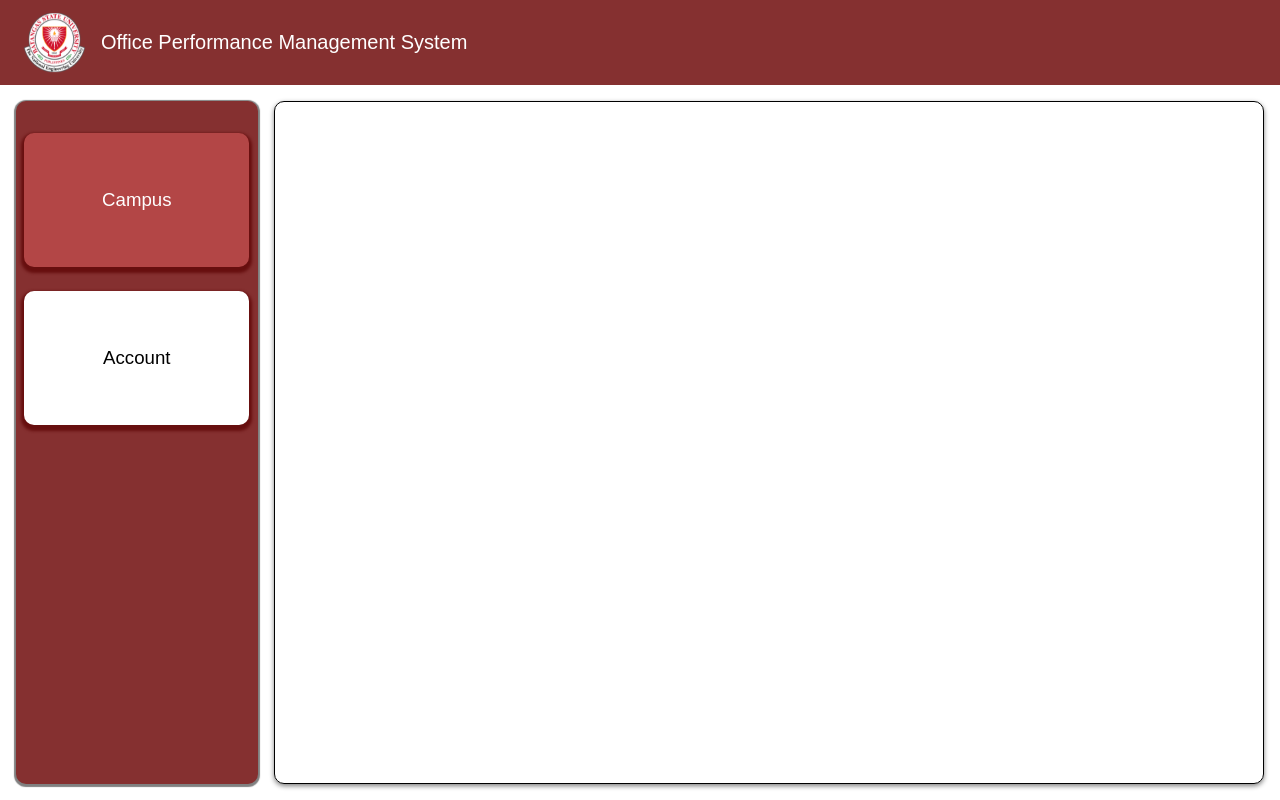
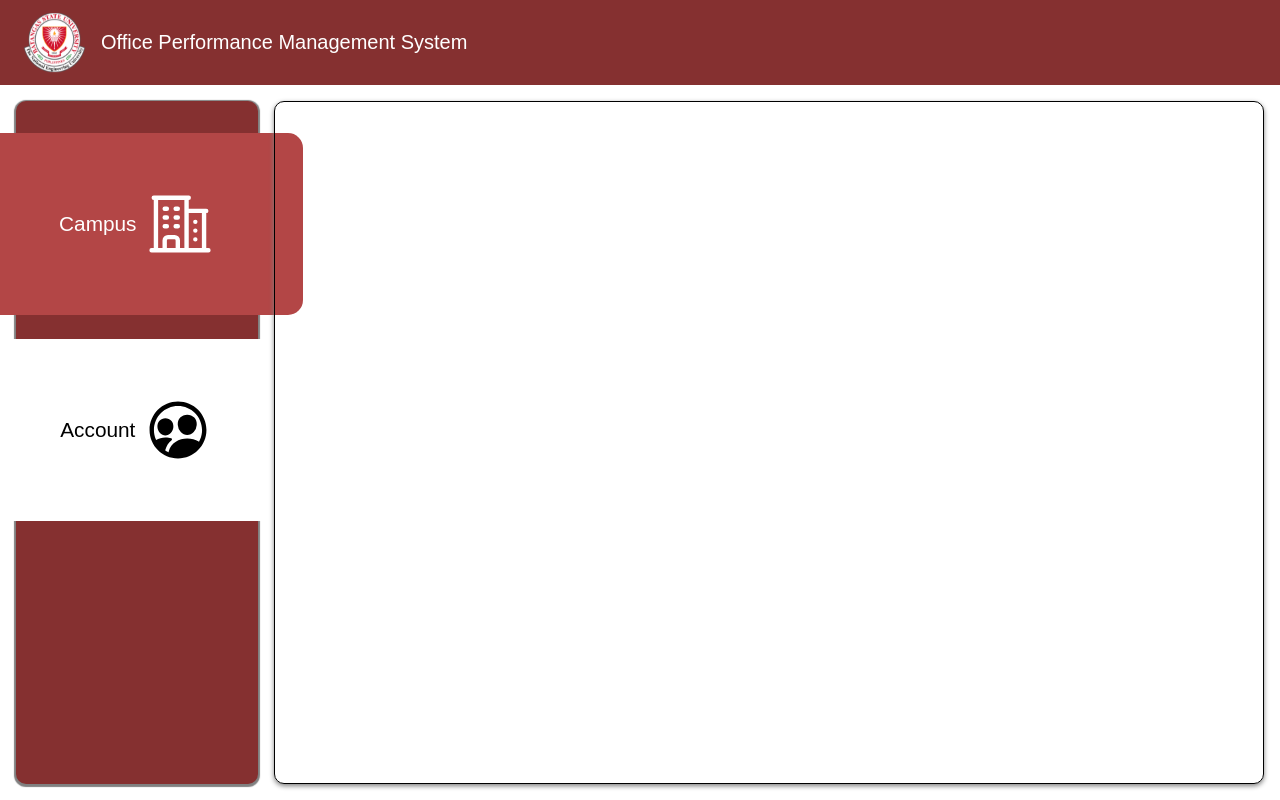
Before and after one commit to Sanjero20/bsu-opcr-frontend, a React (Vite) app: page /admin in a window 1280 px wide. Built offline with nearby package versions, Linux system fonts and the light colour scheme.

Commit message:
add icons in Admin sidebar buttons

```diff
--- a/src/pages/admin/Admin.jsx
+++ b/src/pages/admin/Admin.jsx
@@ -6,14 +6,26 @@ import {
     Selection
 } from './Admin.styled';
 
+import { HiOutlineBuildingOffice2 } from 'react-icons/hi2';
+import {IoPeopleCircleOutline} from 'react-icons/io5'
+
 const Admin = () => {
     return (
         <Separator>
             <Selection>
-                <CampusButton>Campus</CampusButton>
-                <AccountButton>Account</AccountButton>
+                <CampusButton>
+                    Campus <HiOutlineBuildingOffice2 size={70}/>
+
+
+                </CampusButton>
+
+                <AccountButton>
+                    Account <IoPeopleCircleOutline size={70}/>
+
+                </AccountButton>
             </Selection>
             <ContentHolder>
+
             </ContentHolder>
         </Separator>
     );
--- a/src/pages/admin/Admin.styled.jsx
+++ b/src/pages/admin/Admin.styled.jsx
@@ -1,5 +1,6 @@
 import styled from 'styled-components';
 import theme from '../../styles/theme';
+import { HiOutlineBuildingOffice2 } from 'react-icons/hi2';
 
 
 export const Separator = styled.div`
@@ -36,13 +37,15 @@ export const ContentHolder = styled.div`
 `;
 
 export const ButtonStyle = styled.button`
-    width: 93%;
-    padding-top: 3.5rem;
-    padding-bottom: 3.5rem;
-    border-radius: 10px;
-    cursor: pointer;
-    box-shadow: 0px 3px 3px 3px #670F0F;
-    font-size: 14pt;
+
+    font-size: 1.30rem;
+    color: inherit;
+    text-decoration: none;
+    display: flex;
+    align-items: center;
+    gap: 0.5rem;
+    padding: 3.5rem 5.5rem ;
+    border-radius: 15px;
 
     &:active {
         transform: translateY(1.5px);
@@ -50,14 +53,19 @@ export const ButtonStyle = styled.button`
     }
 `;
 
-export const CampusButton = styled(ButtonStyle)`
+export let CampusButton = styled(ButtonStyle)`
     background-color: #B34646;
     color: white;
+
 `;
+
+
+
 
 export const AccountButton = styled(ButtonStyle)`
     background-color: white;
     color: black;
+
 `;
 
 /////////////////////////////////////
```
